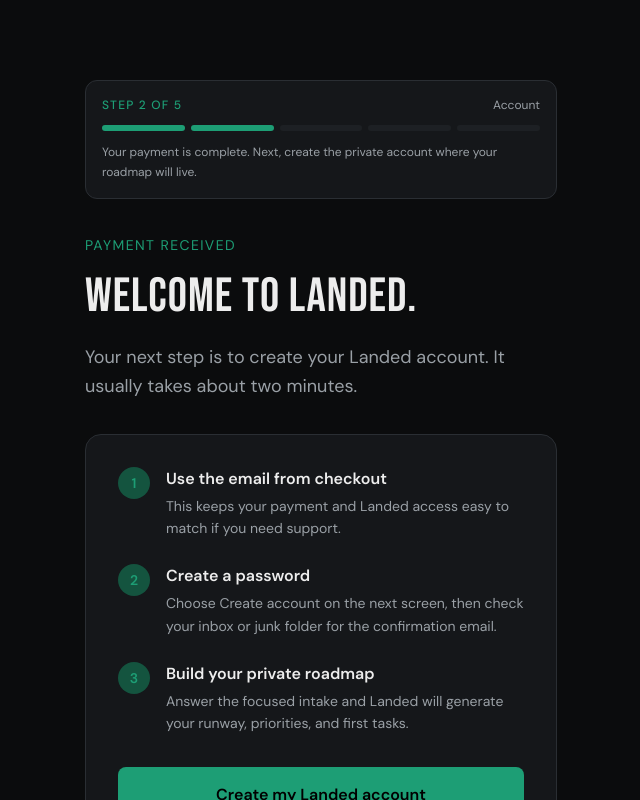
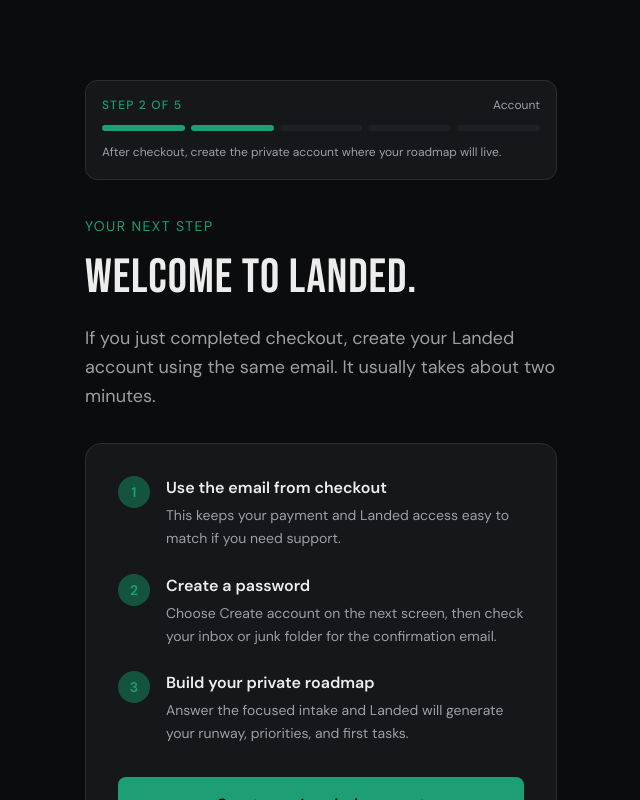
Before and after one commit to jftablada/landed, a Next.js app: page /welcome in a window 1280 px wide. Shown: the top 800 px of the page, without its empty margins (319-959 px from the left). Built offline with nearby package versions, Linux system fonts and the light colour scheme.

Commit message:
Clarify post-checkout welcome copy

```diff
--- a/app/welcome/WelcomeClient.tsx
+++ b/app/welcome/WelcomeClient.tsx
@@ -14,18 +14,18 @@
     <main className="mx-auto w-full max-w-lg px-5 py-12 sm:py-20">
       <OnboardingProgress
         currentStep={2}
-        detail="Your payment is complete. Next, create the private account where your roadmap will live."
+        detail="After checkout, create the private account where your roadmap will live."
       />
 
       <p className="text-sm uppercase tracking-widest text-brand">
-        Payment received
+        Your next step
       </p>
       <h1 className="mt-3 font-display text-5xl leading-tight text-text">
         Welcome to Landed.
       </h1>
       <p className="mt-4 text-lg leading-relaxed text-muted">
-        Your next step is to create your Landed account. It usually takes about
-        two minutes.
+        If you just completed checkout, create your Landed account using the
+        same email. It usually takes about two minutes.
       </p>
 
       <section className="mt-8 rounded-2xl border border-hair bg-surface p-6 sm:p-8">
```
